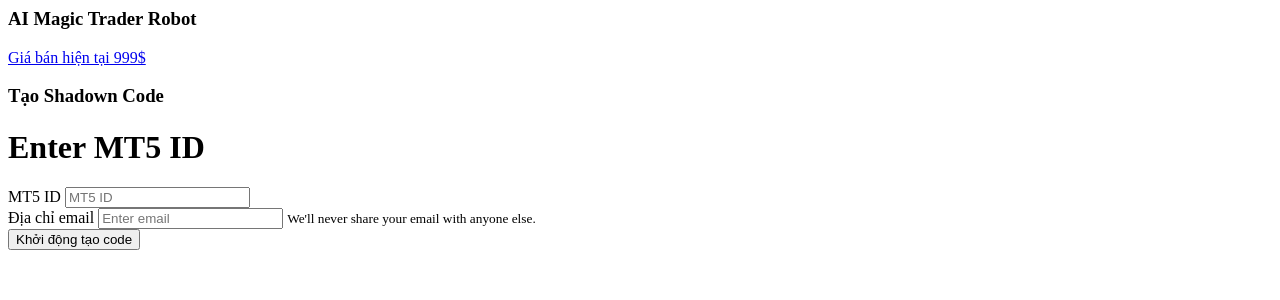
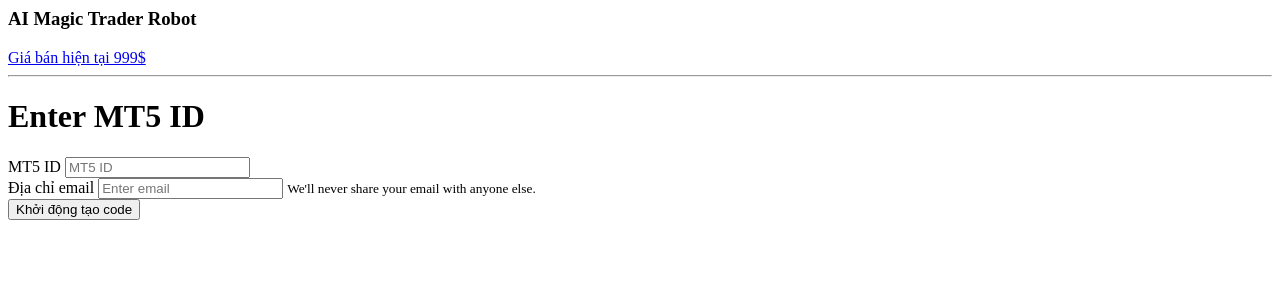
Before and after one commit to sonataruby/forex, a PHP site: page /buy.php in a window 1280 px wide. Shown: the top 300 px of the page. Run offline with PHP 8.4, Linux system fonts and the light colour scheme.

Commit message:
Update buy.php

```diff
--- a/buy.php
+++ b/buy.php
@@ -1,4 +1,4 @@
 <h3>AI Magic Trader Robot</h3>
 <a href="#" class="btn btn-primary btn-lg">Giá bán hiện tại 999$</a>
-<h3>Tạo Shadown Code</h3>
+<hr>
 <?php include "shadown.php";?>
```
